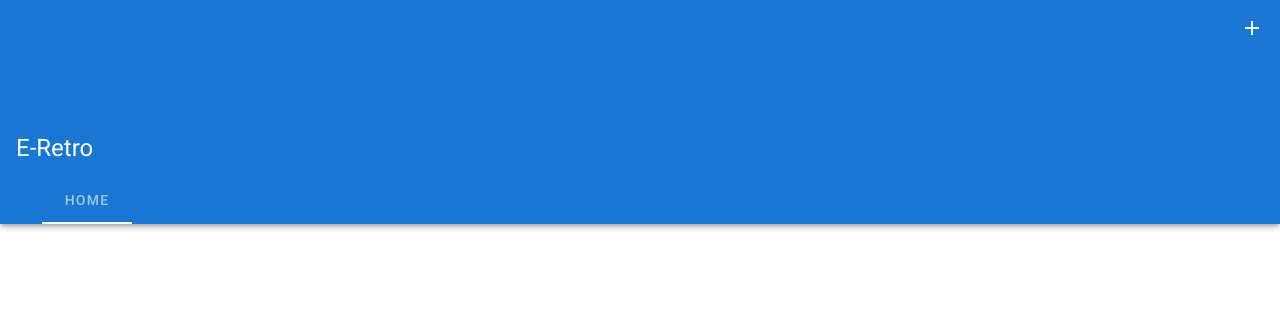
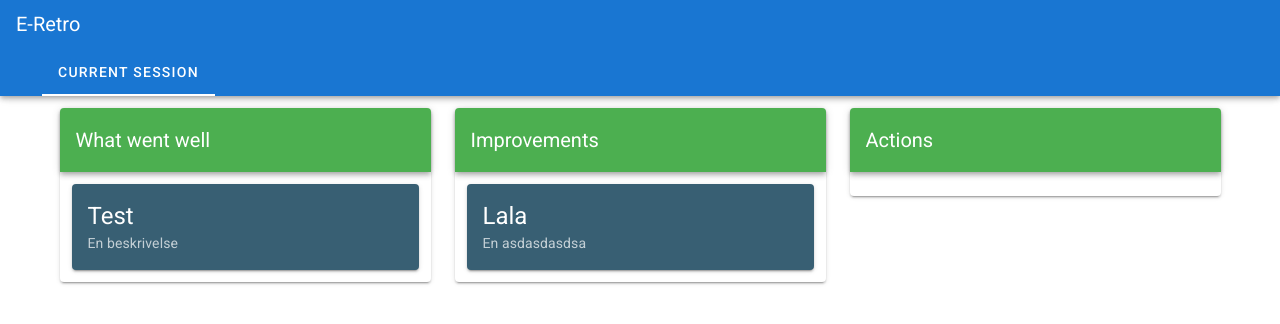
Before and after one commit to Emanjo/E-Retro-Client-Web, a Vue app: page /session in a window 1280 px wide. Shown: the top 324 px of the page. Built offline with nearby package versions, Linux system fonts and the light colour scheme.

Commit message:
Fixed session page

```diff
--- a/package.json
+++ b/package.json
@@ -13,6 +13,7 @@
     "vue-class-component": "^7.2.3",
     "vue-property-decorator": "^9.1.2",
     "vue-router": "^3.2.0",
+    "vuedraggable": "^2.24.3",
     "vuetify": "^2.4.0",
     "vuex": "^3.4.0"
   },
--- a/src/components/HelloWorld.vue
+++ /dev/null
@@ -1,138 +0,0 @@
-<template>
-  <div class="hello">
-    <h1>{{ msg }}</h1>
-    <p>
-      For a guide and recipes on how to configure / customize this project,<br />
-      check out the
-      <a href="https://cli.vuejs.org" target="_blank" rel="noopener"
-        >vue-cli documentation</a
-      >.
-    </p>
-    <h3>Installed CLI Plugins</h3>
-    <ul>
-      <li>
-        <a
-          href="https://github.com/vuejs/vue-cli/tree/dev/packages/%40vue/cli-plugin-babel"
-          target="_blank"
-          rel="noopener"
-          >babel</a
-        >
-      </li>
-      <li>
-        <a
-          href="https://github.com/vuejs/vue-cli/tree/dev/packages/%40vue/cli-plugin-router"
-          target="_blank"
-          rel="noopener"
-          >router</a
-        >
-      </li>
-      <li>
-        <a
-          href="https://github.com/vuejs/vue-cli/tree/dev/packages/%40vue/cli-plugin-vuex"
-          target="_blank"
-          rel="noopener"
-          >vuex</a
-        >
-      </li>
-      <li>
-        <a
-          href="https://github.com/vuejs/vue-cli/tree/dev/packages/%40vue/cli-plugin-eslint"
-          target="_blank"
-          rel="noopener"
-          >eslint</a
-        >
-      </li>
-      <li>
-        <a
-          href="https://github.com/vuejs/vue-cli/tree/dev/packages/%40vue/cli-plugin-typescript"
-          target="_blank"
-          rel="noopener"
-          >typescript</a
-        >
-      </li>
-    </ul>
-    <h3>Essential Links</h3>
-    <ul>
-      <li>
-        <a href="https://vuejs.org" target="_blank" rel="noopener">Core Docs</a>
-      </li>
-      <li>
-        <a href="https://forum.vuejs.org" target="_blank" rel="noopener"
-          >Forum</a
-        >
-      </li>
-      <li>
-        <a href="https://chat.vuejs.org" target="_blank" rel="noopener"
-          >Community Chat</a
-        >
-      </li>
-      <li>
-        <a href="https://twitter.com/vuejs" target="_blank" rel="noopener"
-          >Twitter</a
-        >
-      </li>
-      <li>
-        <a href="https://news.vuejs.org" target="_blank" rel="noopener">News</a>
-      </li>
-    </ul>
-    <h3>Ecosystem</h3>
-    <ul>
-      <li>
-        <a href="https://router.vuejs.org" target="_blank" rel="noopener"
-          >vue-router</a
-        >
-      </li>
-      <li>
-        <a href="https://vuex.vuejs.org" target="_blank" rel="noopener">vuex</a>
-      </li>
-      <li>
-        <a
-          href="https://github.com/vuejs/vue-devtools#vue-devtools"
-          target="_blank"
-          rel="noopener"
-          >vue-devtools</a
-        >
-      </li>
-      <li>
-        <a href="https://vue-loader.vuejs.org" target="_blank" rel="noopener"
-          >vue-loader</a
-        >
-      </li>
-      <li>
-        <a
-          href="https://github.com/vuejs/awesome-vue"
-          target="_blank"
-          rel="noopener"
-          >awesome-vue</a
-        >
-      </li>
-    </ul>
-  </div>
-</template>
-
-<script lang="ts">
-import { Component, Prop, Vue } from "vue-property-decorator";
-
-@Component
-export default class HelloWorld extends Vue {
-  @Prop() private msg!: string;
-}
-</script>
-
-<!-- Add "scoped" attribute to limit CSS to this component only -->
-<style scoped lang="scss">
-h3 {
-  margin: 40px 0 0;
-}
-ul {
-  list-style-type: none;
-  padding: 0;
-}
-li {
-  display: inline-block;
-  margin: 0 10px;
-}
-a {
-  color: #42b983;
-}
-</style>
--- /dev/null
+++ b/src/components/SessionCard.vue
@@ -0,0 +1,45 @@
+<template>
+  <v-card class="mx-auto">
+    <v-app-bar dark color="green">
+      <v-toolbar-title>{{ cardTitle }}</v-toolbar-title>
+    </v-app-bar>
+
+    <v-container>
+      <v-row>
+        <v-col
+          cols="12"
+          v-for="(listElement, index) in listElements"
+          :key="index"
+        >
+          <v-card color="#385F73" dark>
+            <v-card-title class="text-h5">
+              {{ listElement.title }}
+            </v-card-title>
+
+            <v-card-subtitle>{{ listElement.description }}</v-card-subtitle>
+          </v-card>
+        </v-col>
+      </v-row>
+    </v-container>
+  </v-card>
+</template>
+
+<script lang="ts">
+import Vue from "vue";
+import Component from "vue-class-component";
+
+const CardProps = Vue.extend({
+  props: {
+    listElements: Array,
+    cardTitle: String,
+  },
+});
+
+@Component
+export default class SessionCard extends CardProps {}
+
+interface list {
+  title: string;
+  description: string;
+}
+</script>
--- /dev/null
+++ b/src/models/ListModel.ts
@@ -0,0 +1,4 @@
+export default interface ListModel {
+    title: string;
+    description: string;
+}
--- a/src/router/index.ts
+++ b/src/router/index.ts
@@ -2,7 +2,7 @@ import Vue from "vue";
 import VueRouter, { RouteConfig } from "vue-router";
 import Session from "../views/Session.vue";
 import Start from "../views/Start.vue";
-import HelloWorld from "../components/HelloWorld.vue";
+import SessionMain from "../views/SessionMain.vue";
 
 Vue.use(VueRouter);
 
@@ -17,8 +17,8 @@ const routes: Array<RouteConfig> = [
     name: "Session",
     component: Session,
     children: [ {
-      path: "home",
-      component: HelloWorld,
+      path: "/",
+      component: SessionMain,
     }
     ]
   },
--- a/src/views/Session.vue
+++ b/src/views/Session.vue
@@ -1,13 +1,7 @@
 <template>
   <v-app>
-    <v-app-bar app color="primary" dark shrink-on-scroll>
+    <v-app-bar app color="primary" dark dense>
       <v-toolbar-title>E-Retro</v-toolbar-title>
-
-      <v-spacer></v-spacer>
-
-      <v-btn icon>
-        <v-icon>mdi-plus</v-icon>
-      </v-btn>
 
       <template v-slot:extension>
         <v-tabs align-with-title>
@@ -21,7 +15,7 @@
       </template>
     </v-app-bar>
     <v-main>
-      <v-container fill-height>
+      <v-container>
         <router-view />
       </v-container>
     </v-main>
@@ -34,14 +28,10 @@ import Component from "vue-class-component";
 
 @Component
 export default class Session extends Vue {
-  menuItems = [{ icon: "mdi-home", title: "Home", link: "/session/home" }];
+  menuItems = [
+    { icon: "mdi-home", title: "Current session", link: "/session" },
+  ];
 }
 </script>
 
-<style lang="scss" scoped>
-.v-btn {
-  &__custom {
-    padding: 0px 10px 0px 10px;
-  }
-}
-</style>
+<style lang="scss" scoped></style>
--- /dev/null
+++ b/src/views/SessionMain.vue
@@ -0,0 +1,37 @@
+<template>
+  <v-row>
+    <v-col>
+      <Card cardTitle="What went well" :listElements="whatWentWellList" />
+    </v-col>
+    <v-col>
+      <Card cardTitle="Improvements" :listElements="improvementList" />
+    </v-col>
+    <v-col>
+      <Card cardTitle="Actions" :listElements="actionList" />
+    </v-col>
+  </v-row>
+</template>
+
+<script lang="ts">
+import Vue from "vue";
+import Component from "vue-class-component";
+import Card from "../components/SessionCard.vue";
+import ListModel from "../models/ListModel";
+
+@Component({
+  components: {
+    Card,
+  },
+})
+export default class SessionMain extends Vue {
+  whatWentWellList: ListModel[] = [
+    { title: "Test", description: "En beskrivelse" },
+  ];
+  improvementList: ListModel[] = [
+    { title: "Lala", description: "En asdasdasdsa" },
+  ];
+  actionList: ListModel[] = [];
+}
+</script>
+
+<style lang="scss" scoped></style>
```
Also changed, not shown: 1 other file (tests, documents, lock files or other folders).
